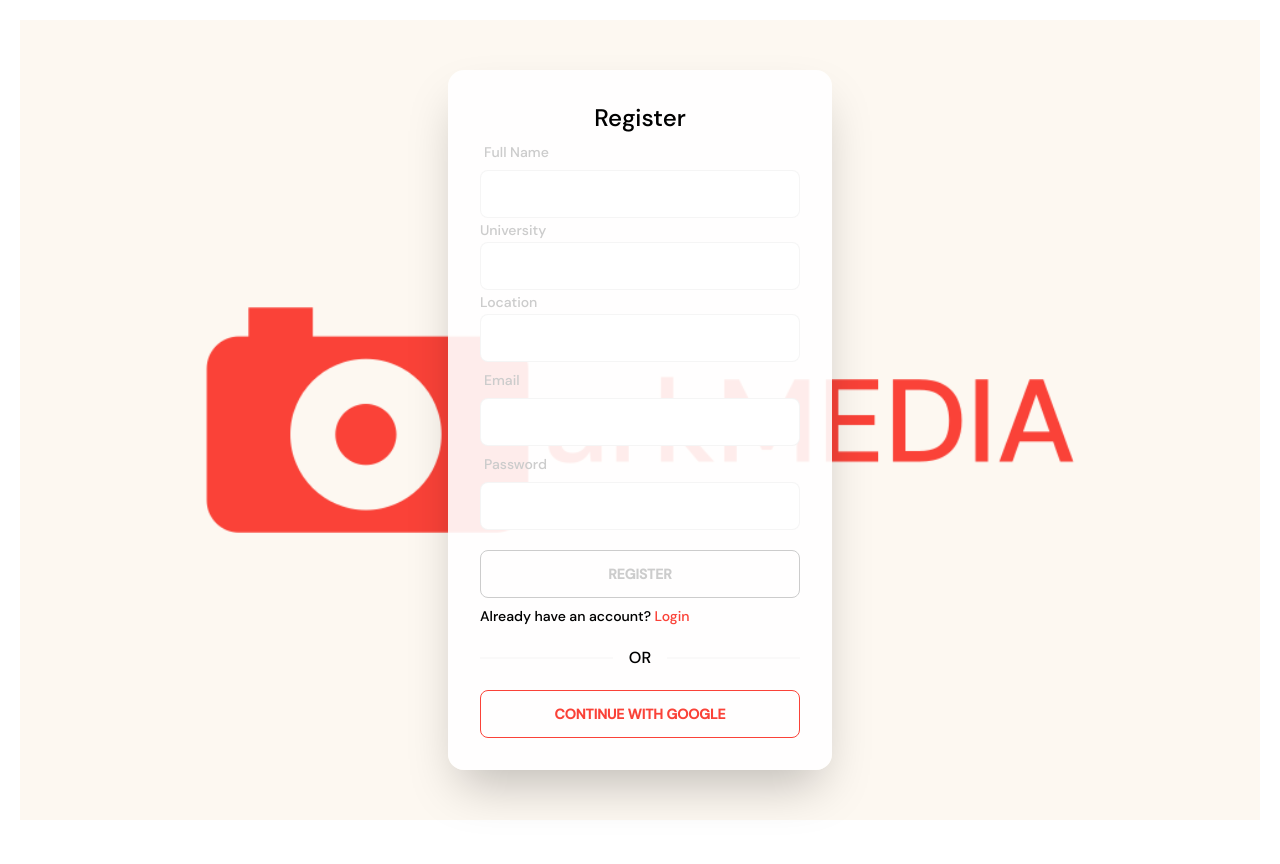
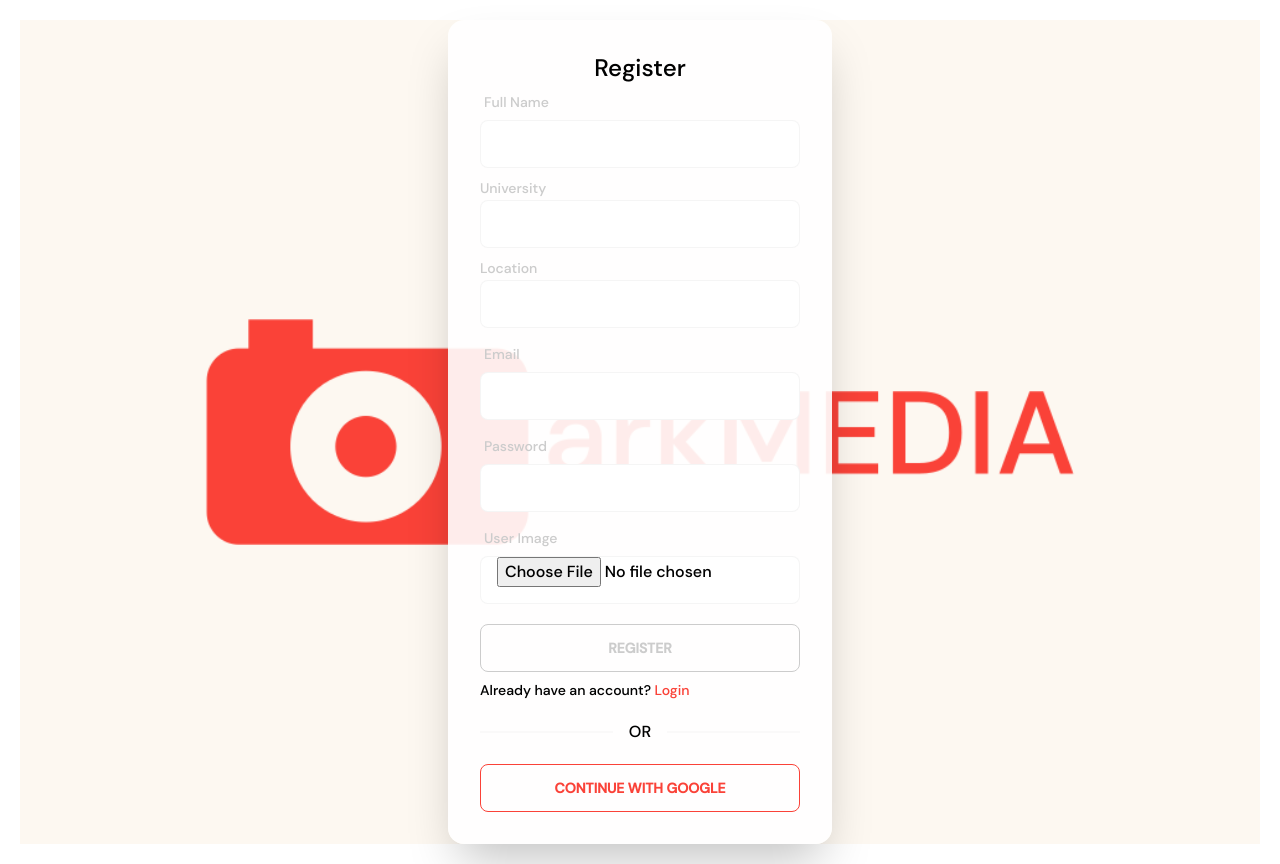
Before and after one commit to abdurrahman720/arkMedia_MERN-client, a React (Create React App) app: page /register in a window 1280 px wide. Before the commit the page ends 840 px from the top, so only its background shows below. Built offline with nearby package versions, Linux system fonts and the light colour scheme; no server answers.

Commit message:
registration functionality added

```diff
--- a/package.json
+++ b/package.json
@@ -12,6 +12,7 @@
     "react": "^18.2.0",
     "react-dom": "^18.2.0",
     "react-hook-form": "^7.43.1",
+    "react-hot-toast": "^2.4.0",
     "react-router-dom": "^6.8.1",
     "react-scripts": "5.0.1",
     "web-vitals": "^2.1.0"
--- a/src/App.js
+++ b/src/App.js
@@ -1,4 +1,5 @@
 
+import { Toaster } from 'react-hot-toast';
 import { RouterProvider } from 'react-router-dom';
 import './App.css';
 import { router } from './Routes/Routes';
@@ -7,6 +8,8 @@ function App() {
   return (
     <div className="max-w-[1240px] mx-auto my-5 font-arkFont bg-bgColor text-black ">
       <RouterProvider router={router}></RouterProvider>
+      <Toaster position="top-center"
+  reverseOrder={false}/>
     </div>
   );
 }
--- a/src/Pages/Register.jsx
+++ b/src/Pages/Register.jsx
@@ -1,15 +1,87 @@
-import React, { useState } from "react";
+import React, { useContext, useState } from "react";
 import { useForm } from "react-hook-form";
-import { Link } from "react-router-dom";
+import { toast } from "react-hot-toast";
+import { Link, useLocation, useNavigate } from "react-router-dom";
 import image from "../assets/png/logo-color.png";
+import { UserContext } from "../Context/UserProvider";
 
 const Register = () => {
+  const { emailSignUp, updateName, googleSign, isLoading } = useContext(UserContext);
   const {
     register,
     formState: { errors },
     handleSubmit,
   } = useForm();
   const [signError, setSignError] = useState("");
+
+  const navigate = useNavigate();
+  const location = useLocation();
+  const from = location?.state?.from?.pathname || "/";
+
+  const imgHostKey = process.env.REACT_APP_imgbb;
+
+
+  const handleSignIn = (data) => {
+    setSignError("");
+    console.log(data);
+    //firebase authentication
+    emailSignUp(data.email, data.password)
+      .then(userCredentials => {
+        const signedInUser = userCredentials.user;
+        console.log(signedInUser);
+        updateName(data.name)
+          .then(() => {
+            console.log("name updated");
+            //store image to imgbb
+            const img = data.userImage[0];
+            console.log(img);
+            const formData = new FormData();
+            formData.append("image", img);
+            const url = `https://api.imgbb.com/1/upload?&key=${imgHostKey}`;
+            fetch(url, {
+              method: 'POST',
+              body: formData
+            })
+              .then((res) => res.json())
+              .then((imageData) => {
+                console.log(imageData);
+                if (imageData.success) {
+                  console.log(imageData.data.url);
+                  // add to database
+                  const user = {
+                    userName: data.name,
+                    userEmail: data.email,
+                    userImage: imageData.data.url,
+                    university: data.university,
+                    location: data.location,
+                    friends:[]
+                  }
+                  fetch(`http://localhost:5003/add-users`, {
+                    method: 'POST',
+                    headers: { 'content-type': 'application/json' },
+                    body: JSON.stringify(user)
+                  })
+                    .then((res) => res.json())
+                    .then((data) => {
+                      if (data.acknowledged) {
+                        console.log(user?.userEmail);
+                      //jwt token
+                        fetch(`http://localhost:5003/jwt?email=${user?.userEmail}`)
+                          .then((response) => response.json())
+                          .then((data) => {
+                            localStorage.setItem("arkMEDIA", data.accessToken);
+                            toast.success("Registration Success!")
+                        })
+                    }
+                  })
+
+                }
+            })
+          });
+
+    })
+  }
+
 
   return (
     <div
@@ -18,7 +90,7 @@ const Register = () => {
     >
       <div className="card flex-shrink-0 w-full max-w-sm shadow-2xl bg-base-100 bg-opacity-90">
         <div className="card-body">
-          <form onSubmit={handleSubmit()}>
+          <form onSubmit={handleSubmit(handleSignIn)}>
             <h2 className="text-2xl text-center">Register</h2>
             <div className="form-control w-full max-w-xs">
               <label className="label">
@@ -37,7 +109,7 @@ const Register = () => {
               )}
             </div>
 
-            <div className="form-control w-full max-w-sm">
+            <div className="form-control w-full max-w-xs mt-2">
               <label>
                 <span className="label-text">University</span>
               </label>
@@ -49,7 +121,7 @@ const Register = () => {
                 className="input input-bordered w-full max-w-xs"
               />
             </div>
-            <div className="form-control w-full max-w-sm">
+            <div className="form-control w-full max-w-xs mt-2">
               <label>
                 <span className="label-text">Location</span>
               </label>
@@ -61,7 +133,7 @@ const Register = () => {
                 className="input input-bordered w-full max-w-xs"
               />
             </div>
-            <div className="form-control w-full max-w-xs">
+            <div className="form-control w-full max-w-xs mt-2">
               <label className="label">
                 {" "}
                 <span className="label-text">Email</span>
@@ -77,7 +149,7 @@ const Register = () => {
                 <p className="text-red-600">{errors.email?.message}</p>
               )}
             </div>
-            <div className="form-control w-full max-w-xs">
+            <div className="form-control w-full max-w-xs mt-2">
               <label className="label">
                 {" "}
                 <span className="label-text">Password</span>
@@ -98,6 +170,22 @@ const Register = () => {
                 <p className="text-red-600">{errors.password?.message}</p>
               )}
             </div>
+            <div className="form-control w-full max-w-xs mt-2  ">
+          <label className="label">
+            <span className="label-text">User Image</span>
+          </label>
+          <input
+            type="file"
+            className="input input-bordered"
+            {...register("userImage", { required: "photo is required" })}
+            placeholder=""
+          />
+          {errors.userImage && (
+            <p className="text-red-600" role="alert">
+              {errors.userImage?.message}
+            </p>
+          )}
+        </div>
             <input
               className="btn btn-accent w-full mt-5"
               value="Register"
```
Also changed, not shown: 1 other file (tests, documents, lock files or other folders).
